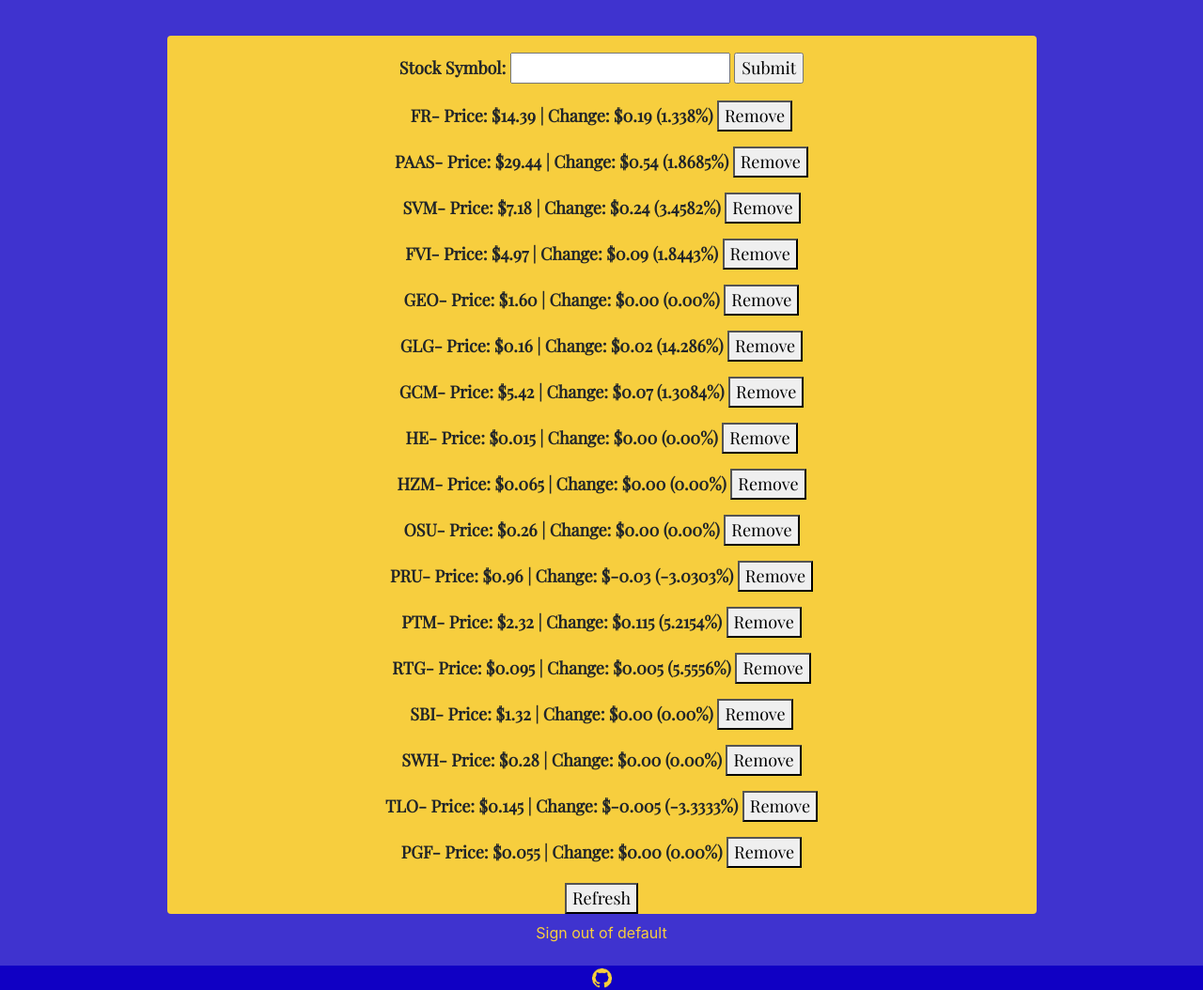
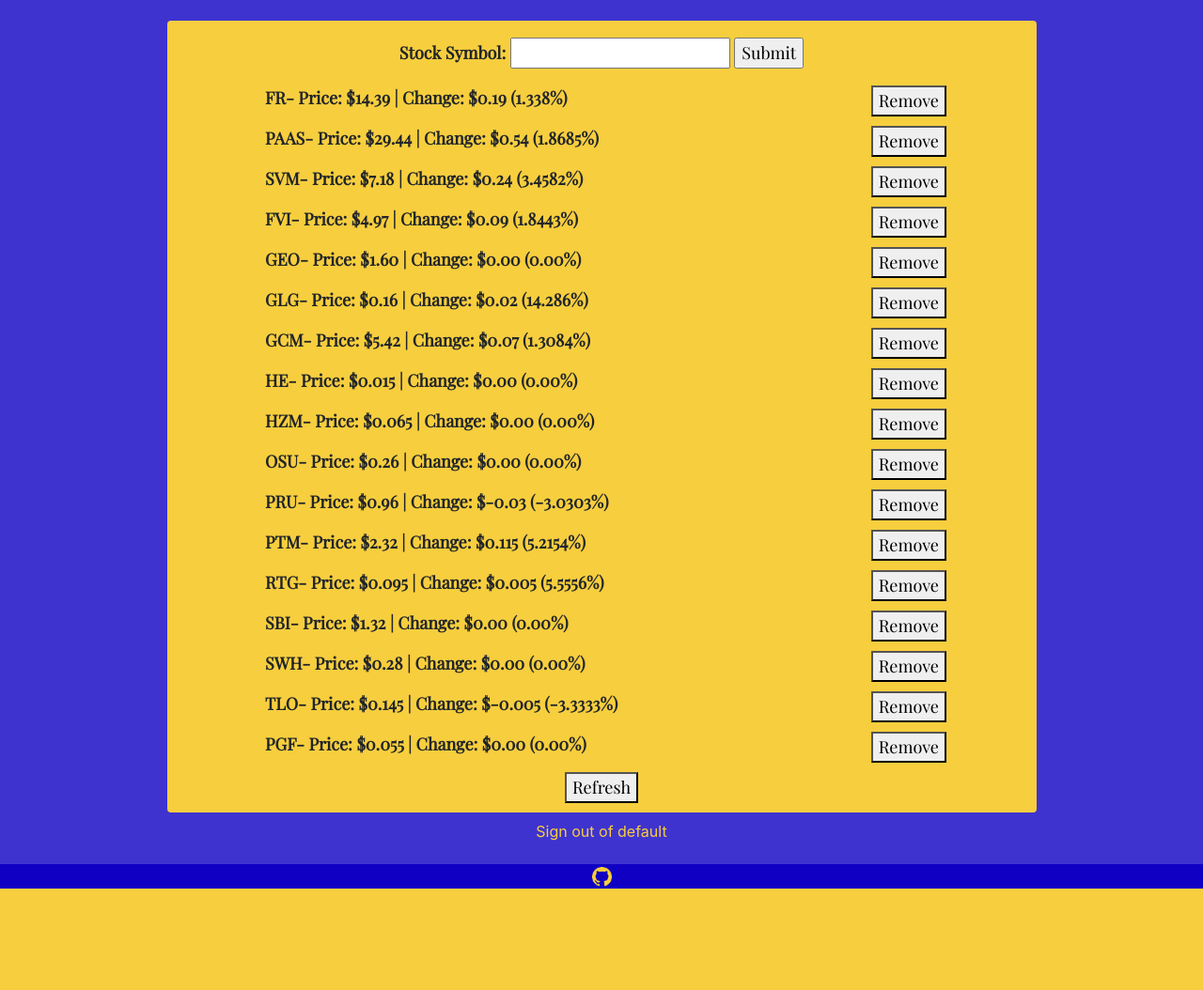
Before and after one commit to Benjamin-Pickers/Stock-Tracker, a Flask app: page /home in a window 1280 px wide. Shown: the part 101-1155 px from the top of the page at 94% size. After the commit the page ends 1047 px from the top, so only its background shows below. Run offline with Flask 2, Linux system fonts and the light colour scheme; a user stored in the database is signed in; data comes from the database, SQL or seed files in the repository; both versions use the stored data as it was after the commit; some libraries are stand-ins or nearby versions.

Commit message:
Adjusted css and layout

```diff
--- a/flaskStock/routes.py
+++ b/flaskStock/routes.py
@@ -16,6 +16,8 @@ def login():
         if user:
             login_user(user, remember=form.remember.data)
             return redirect(url_for('home'))
+        else:
+            flash('Invalid Username, Try Again', 'danger')
     return render_template('login.html')
 
 @app.route("/logout")
--- a/flaskStock/static/main.css
+++ b/flaskStock/static/main.css
@@ -11,7 +11,7 @@ main{margin-bottom: 15px;}
 
 #header
 {
-  margin-bottom: 3%;
+  margin-bottom: 1%;
   text-align: center;
   background-color: #1000c4;
   width: 100%;
@@ -33,12 +33,24 @@ main{margin-bottom: 15px;}
 
 #main
 {
+  margin-top: 2%;
   background-color: #F7CE3E;
   border-radius: 15px;
   font-family: 'Playfair Display', serif;
   font-size: 18px;
   font-weight: bold;
   text-align: center;
+}
+.stocks
+{
+  text-align: left;
+  margin-left: 10%;
+}
+
+.removeButton
+{
+  float: right;
+  margin-right: 10%;
 }
 
 #login_user{margin: 10px;}
@@ -57,8 +69,10 @@ form{text-align: center;}
   margin: 2%;
 }
 
-#up{color: green;}
-#down{color: red;}
+#refreshButton
+{
+  margin-bottom: 10px;
+}
 
 footer
 {
--- a/flaskStock/templates/home.html
+++ b/flaskStock/templates/home.html
@@ -8,14 +8,15 @@
   {% if stocks %}
     {% for info in stocks%}
       <form action="/remove" method="post">
-        <p>{{info.symbol}}- Price: ${{info.price}} | Change:<span id="{{ price_id }}"> ${{info.change}} </span>
-        <button type="submit" name="Remove" value="{{ info.symbol }}"> Remove </button>
+        <p class="stocks">
+        {{info.symbol}}- Price: ${{info.price}} | Change:<span id="{{ price_id }}"> ${{info.change}} </span>
+        <button class="removeButton" type="submit" name="Remove" value="{{ info.symbol }}"> Remove </button>
         </p>
       </form>
     {% endfor %}
   {% endif %}
   {% if stocks|length > 0 %}
-    <form action="/refresh" method="post">
+    <form id="refreshButton" action="/refresh" method="post">
       <button type="submit" name="Refresh" value="refresh"> Refresh </button>
     </form>
   {% endif %}
```
Also changed, not shown: flaskStock/site.db.
